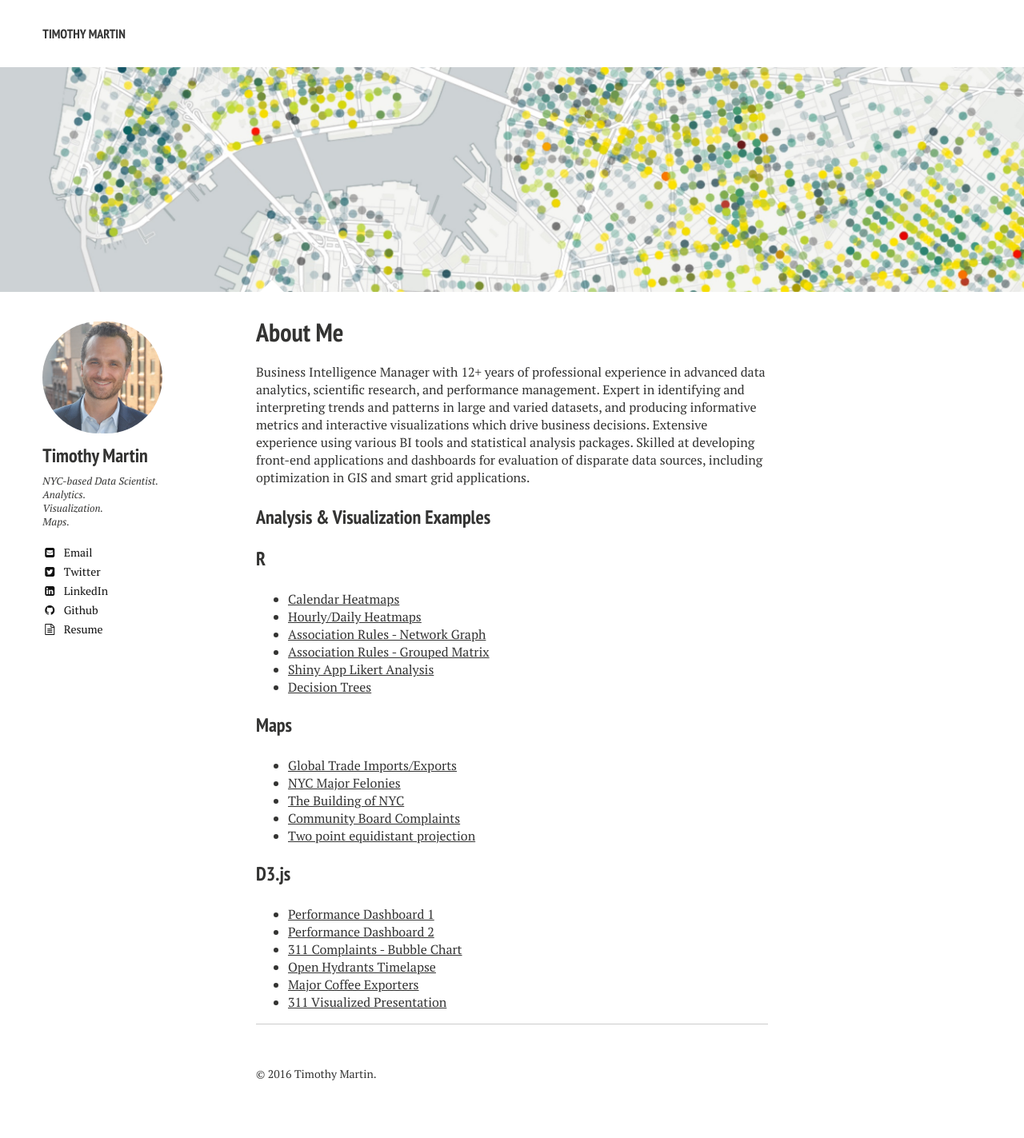
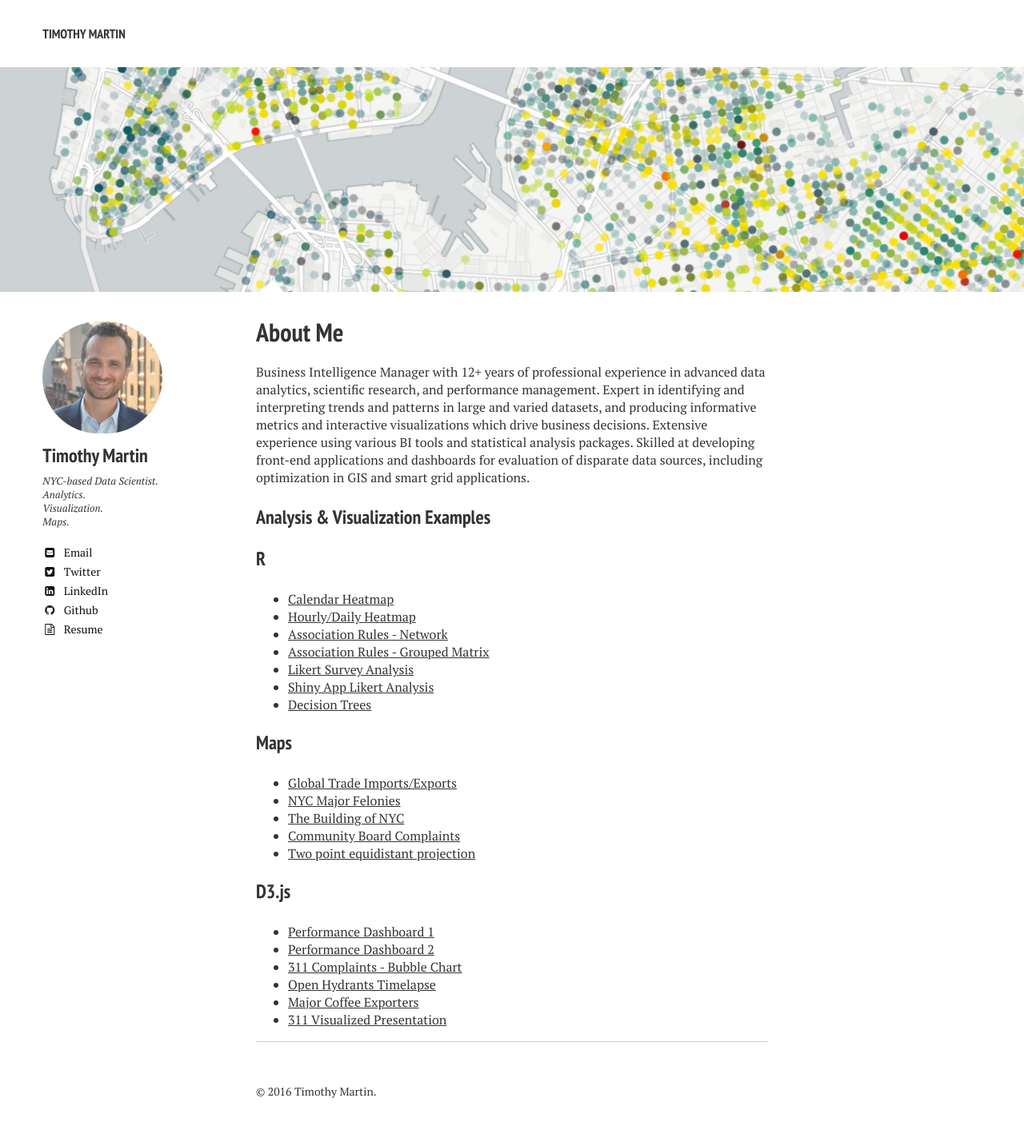
Before and after one commit to timothymartin76/timothymartin76.github.io, a Jekyll site: the page built from index.md, in a window 1280 px wide. Shown: the whole page at 80% size. Built offline with Jekyll 4.4.1, drawn with Linux system fonts in a browser that asks for light colours; nearby versions of some CDN libraries; before the commit the page ends 1401 px from its top, so only the background shows below that.

Commit message:
Update index.md

```diff
--- a/index.md
+++ b/index.md
@@ -15,10 +15,11 @@ Business Intelligence Manager with 12+ years of professional experience in advan
 
 ### R
 
-* <a href="https://raw.githubusercontent.com/timothymartin76/Calendar_Heatmaps/master/heatmap.PNG" target="_blank">Calendar Heatmaps</a>
-* <a href="https://raw.githubusercontent.com/timothymartin76/R_Heatmaps/master/heatmap.PNG" target="_blank">Hourly/Daily Heatmaps</a>
-* <a href="https://raw.githubusercontent.com/timothymartin76/SS_LastMin/gh-pages/net.PNG" target="_blank">Association Rules - Network Graph</a>
+* <a href="https://raw.githubusercontent.com/timothymartin76/Calendar_Heatmaps/master/heatmap.PNG" target="_blank">Calendar Heatmap</a>
+* <a href="https://raw.githubusercontent.com/timothymartin76/R_Heatmaps/master/heatmap.PNG" target="_blank">Hourly/Daily Heatmap</a>
+* <a href="https://raw.githubusercontent.com/timothymartin76/SS_LastMin/gh-pages/net.PNG" target="_blank">Association Rules - Network</a>
 * <a href="https://raw.githubusercontent.com/timothymartin76/Market_Basket/master/grouped.PNG" target="_blank">Association Rules - Grouped Matrix</a>
+* <a href="https://raw.githubusercontent.com/timothymartin76/R-Likert-Survey/master/R_Likert_Survey_screenshot.png" target="_blank">Likert Survey Analysis</a>
 * <a href="http://timothymartin76.github.io/Likert-Survey-Shiny/" target="_blank">Shiny App Likert Analysis</a>
 * <a href="https://raw.githubusercontent.com/timothymartin76/Decision_Trees/master/tree2.PNG" target="_blank">Decision Trees</a>
 
```
